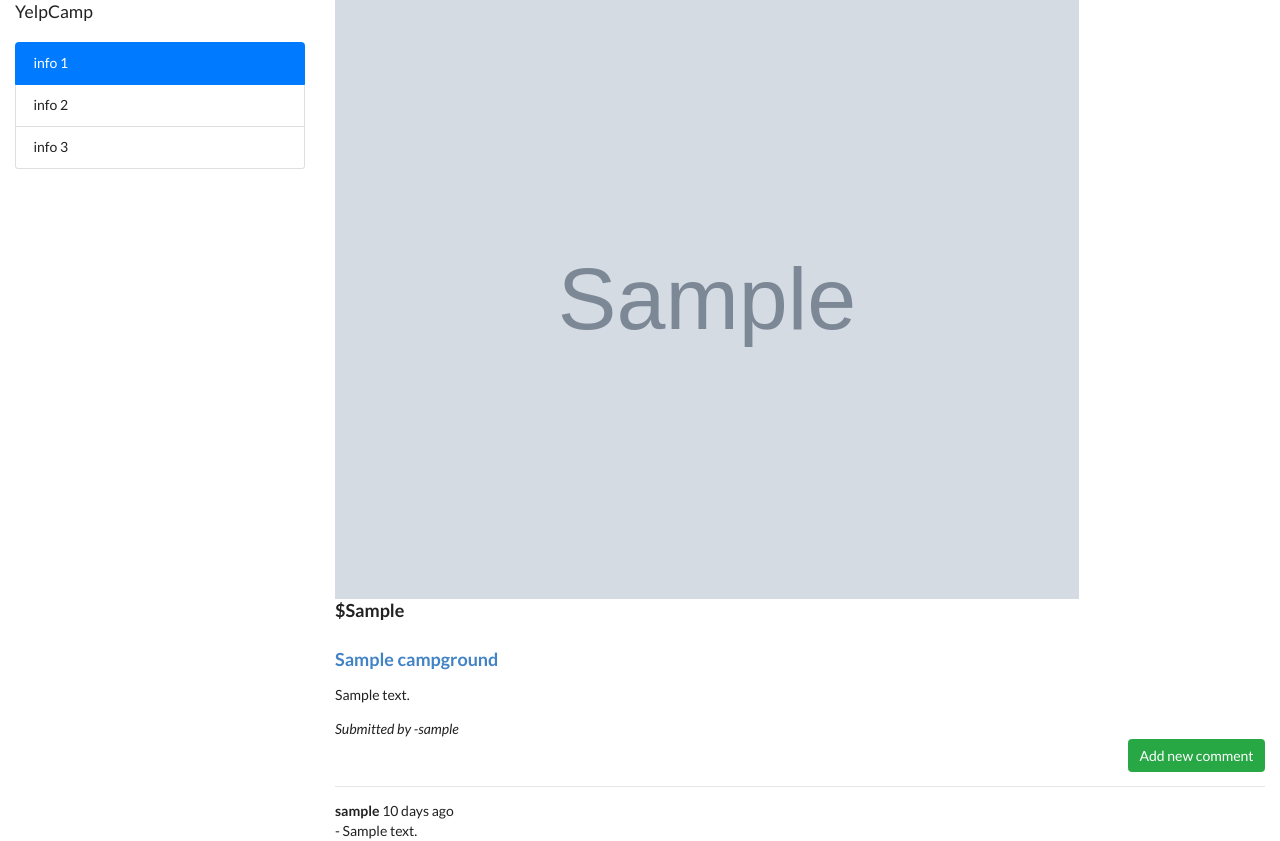
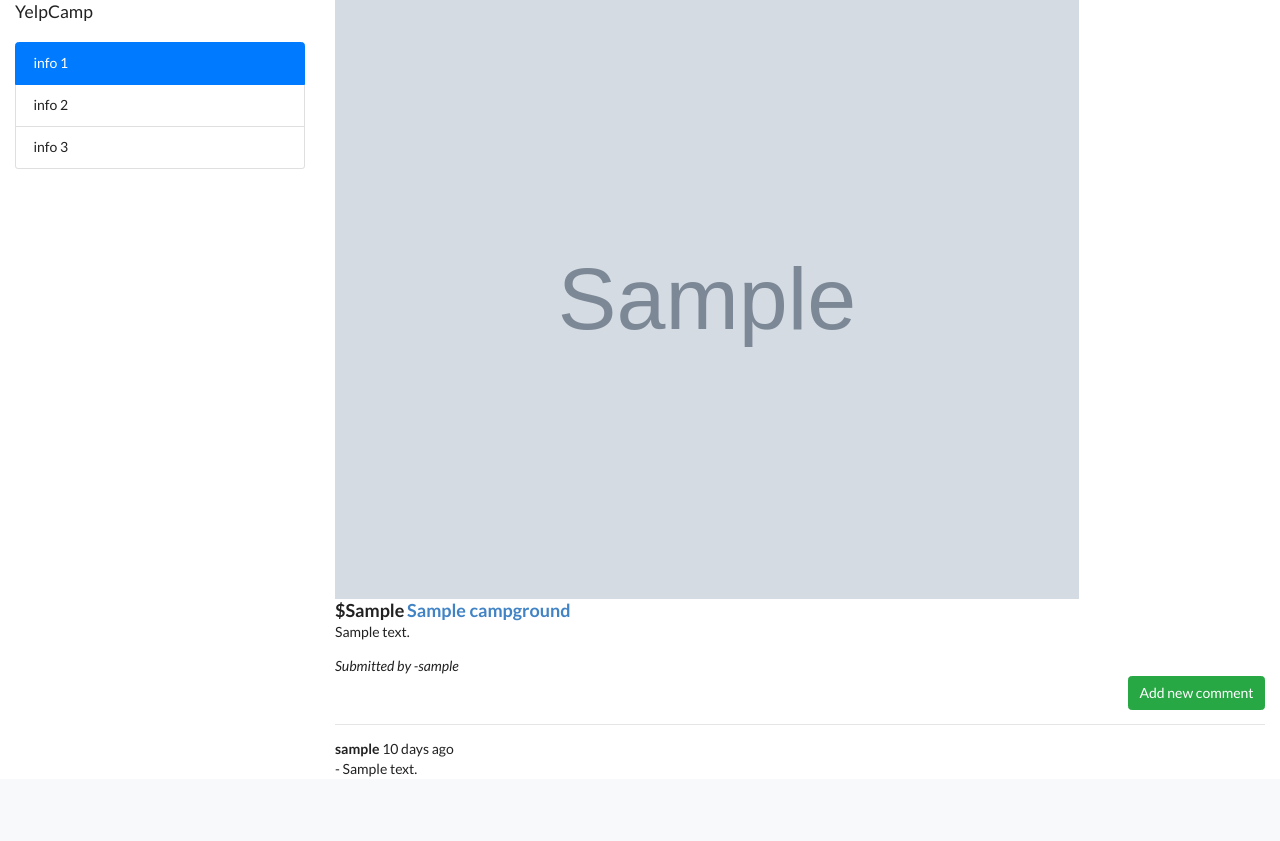
Before and after one commit to tony0609stark/commerce-c, a Node server app: page /campgrounds/600000000000000000000001 in a window 1280 px wide. Shown: the part 49-890 px from the top of the page. After the commit the page ends 826 px from the top, so only its background shows below. Run offline with Node 20, Linux system fonts and the light colour scheme; tables that the repository leaves empty hold one stand-in row (values such as "Sample post"); grey boxes marked "Sample" are stand-in pictures; some libraries are stand-ins or nearby versions.

Commit message:
display inline

```diff
--- a/public/stylesheets/main.css
+++ b/public/stylesheets/main.css
@@ -36,7 +36,7 @@ body{
   color: #fff;
 }
 
-.thumbnail h4{
+.thumbnail h3{
   display: inline;
 }
 #right {
```
